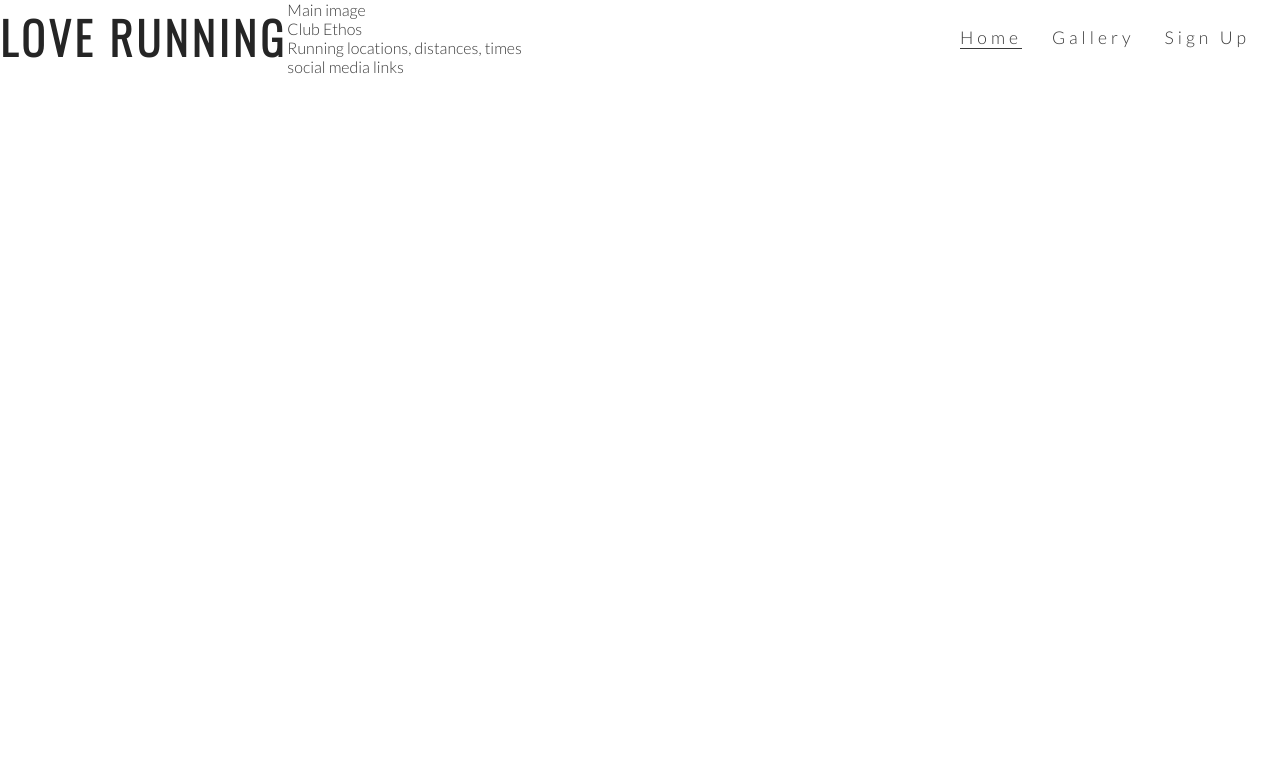
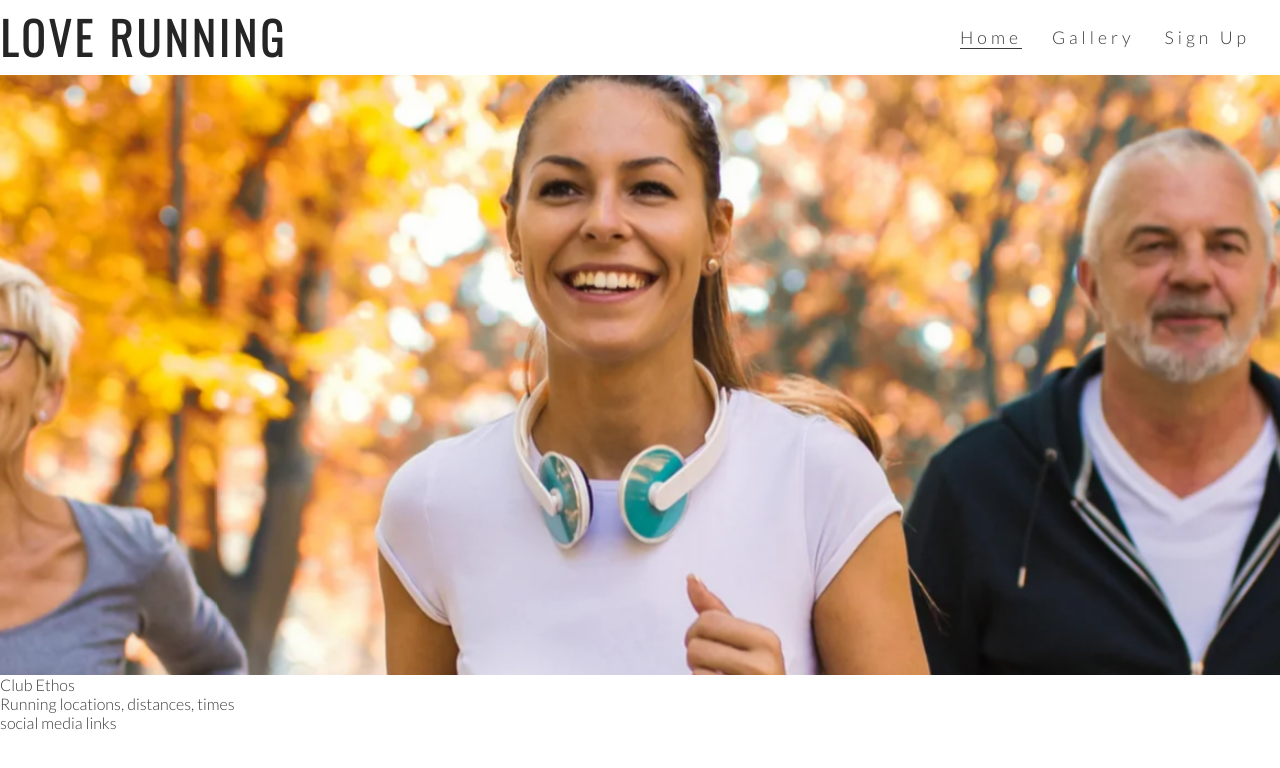
Before and after one commit to adrian-1990/love-running, a plain HTML site: page index.html in a window 1280 px wide. Drawn offline with nearby package versions, Linux system fonts and the light colour scheme.

Commit message:
Add hero image and animation for zoom

```diff
--- a/assets/assets/css/style.css
+++ b/assets/assets/css/style.css
@@ -56,3 +56,33 @@ h1, h2{
 .active{
     border-bottom: 1px solid #3a3a3a;
 }
+
+/* hero image */
+
+#hero-outer{
+    height:600px;
+    width:100%;
+    overflow:hidden;
+
+}
+
+#hero-image{
+    height: 600px;
+    width:100%;
+    background: url('../images/hero-image\ \(1\).webp') no-repeat center center;
+
+    /* animates zoom effect on loading page */
+    animation-name: hero-zoom;
+    animation-duration: 5s;
+    animation-fill-mode: forwards;
+}
+
+/* created the level of zoom for hero image */
+@keyframes hero-zoom {
+from{
+transform: scale(1);
+}
+to{
+transform: scale(1.1);
+}
+}
--- a/index.html
+++ b/index.html
@@ -30,7 +30,11 @@
             </ul>
         </nav>
     </header>
-    <section>Main image</section>
+
+    <section id="hero-outer">
+        <div id="hero-image"></div>
+</section>
+
     <section>Club Ethos</section>
     <section>Running locations, distances, times</section>
     <footer>
```
Also changed, not shown: assets/assets/images/hero-image (1).webp (added).
